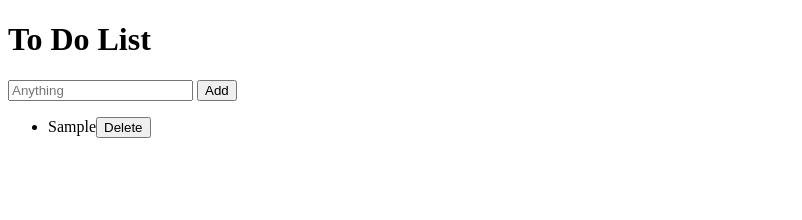
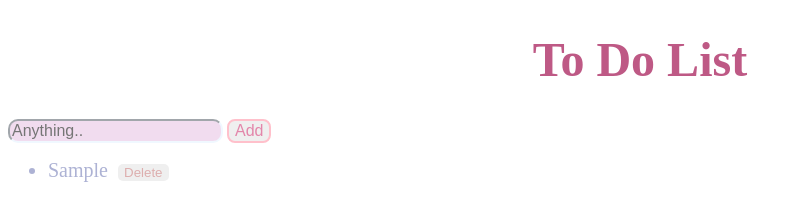
Before and after one commit to marrieetaa/to-do-list, a plain HTML site: page index.html in a window 1280 px wide. Both pictures are taken after typing "Sample" into the empty fields and a click on the button "Add". Shown: the whole page, without its empty margins (0-802 px from the left). Drawn offline with Linux system fonts and the light colour scheme.

Commit message:
style: add custom styling for project layout and elements

```diff
--- a/index.html
+++ b/index.html
@@ -10,7 +10,7 @@
     <div class="main-container">
         <h1>To Do List</h1>
       <div class="input-container">
-        <input type="text" id="task-input" placeholder="Anything">
+        <input type="text" id="task-input" placeholder="Anything..">
         <button id="add-task-btn">Add</button>
       </div>
       <ul id="task-list"></ul>
--- a/script.js
+++ b/script.js
@@ -13,9 +13,11 @@ document.addEventListener('DOMContentLoaded',function() {
 
         const li = document.createElement('li');
         li.textContent = taskText;
+        if(li) li.classList.add('task-li');
 
         const deleteBtn = document.createElement('button');
         deleteBtn.textContent = 'Delete';
+        if(deleteBtn) deleteBtn.classList.add('delete-btn')
         deleteBtn.addEventListener('click',function() {
             taskList.removeChild(li);
         });
@@ -44,9 +46,11 @@ document.addEventListener('DOMContentLoaded',function() {
             const li = document.createElement('li');
             li.textContent = task.text;
             if(task.completed) li.classList.add('done');
+            if(task) li.classList.add('task-li');
 
             const deleteBtn = document.createElement('button');
             deleteBtn.textContent = ' Delete';
+            if(deleteBtn) deleteBtn.classList.add('delete-btn');
             deleteBtn.addEventListener('click',function() {
                 taskList.removeChild(li);
                 removeTaskFromLocalStorage(task.text);
--- a/style.css
+++ b/style.css
@@ -1,3 +1,37 @@
+h1{
+    color: #BE5985;
+    font-size: 3rem;
+    text-align: center;
+}
+
+#task-input {
+    color: #EC7FA9;
+    font-size: 1rem;
+    border-color: aliceblue;
+    border-radius: 10px;
+    background-color: rgb(241, 220, 239);
+}
+
+#add-task-btn {
+    color: #e386aa;
+    border: 2px solid pink;
+    border-radius:8px;
+    font-size: 1rem;
+}
+
+.task-li {
+    color: #ADB2D4;
+    font-size: 20px;
+}
+
+.delete-btn {
+    color: rgb(221, 174, 174);
+    border:none;
+    border-radius: 5px;
+    margin-left: 10px;
+
+}
+
 .done {
     text-decoration: line-through;
     color:aliceblue;
```
